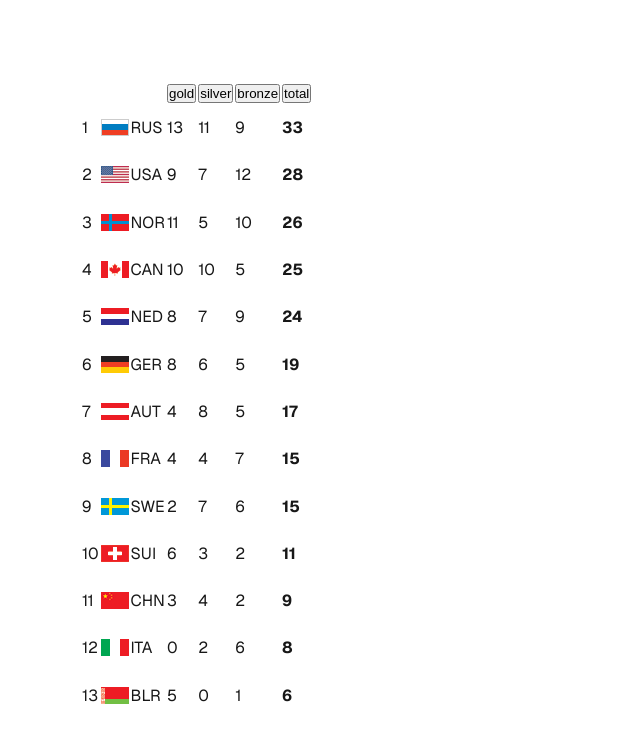
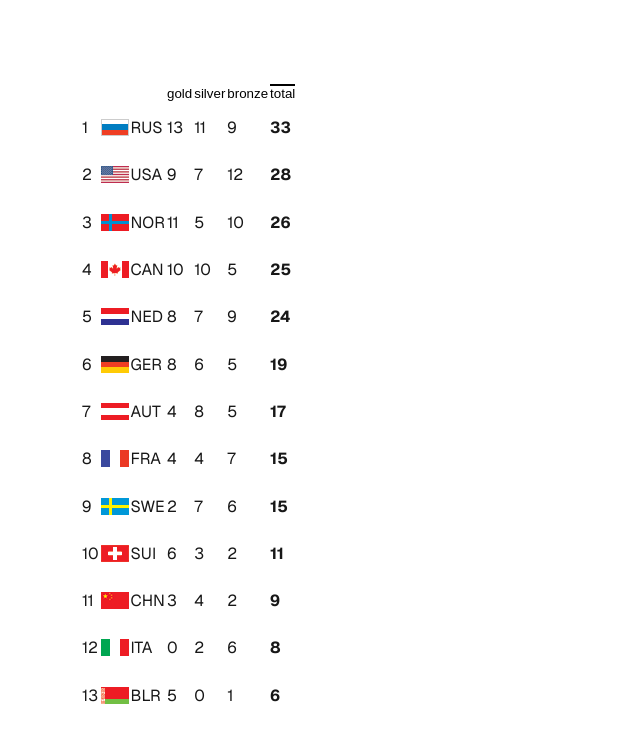
Before and after one commit to kcheverie/medal-count, a Next.js app: page / in a window 1280 px wide. Shown: the top 742 px of the page, without its empty margins (0-640 px from the left). Built offline with nearby package versions, Linux system fonts and the light colour scheme.

Commit message:
use custom table component

```diff
--- a/src/app/components/Button.tsx
+++ b/src/app/components/Button.tsx
@@ -1,13 +1,15 @@
 import React from "react";
+import styles from "../page.module.css"
 
 type Props = {
   type: string,
+  sortType: string,
   handleClick: Function
 }
 
-const Button = ({type, handleClick} : Props) => {
+const Button = ({type, handleClick, sortType} : Props) => {
   return (
-    <button onClick={() => handleClick(type)}>{type}</button>
+    <button className={`${styles.button} ${type === sortType ? styles.active : ''}`} onClick={() => handleClick(type)}>{type}</button>
   )
 }
 
--- a/src/app/components/Table.tsx
+++ b/src/app/components/Table.tsx
@@ -1,10 +1,64 @@
 import React from "react";
+import styles from "../page.module.css"
+import { useState } from 'react';
 
-export default function Table({head, body}) {
+type Props = {
+  children: React.ReactNode
+}
 
+const TableHead = ({ children }) => {
   return (
-    <table>
+    <thead>
+      <tr>
+        {React.Children.map(children, (child) => {
+          return <td>{child}</td>
+        })}
+      </tr>
+    </thead>
+  )
+};
 
-    </table>
+const TableBody = ({ children }) => {
+  return (
+    <tbody>
+      {React.Children.map(children, (child, index) => {
+        return (
+          <tr key={index}>
+            {child.props.children.map((child: any, i) => {
+              return <td key={i}>{child}</td>
+            })}
+          </tr>
+        )
+      })}
+    </tbody>
+  )
+}
+
+const  Table = ({children}: Props) => {
+
+
+  const childArray = React.Children.toArray(children);
+
+  const tableHead = childArray.find(
+    (child: any) => child.type === TableHead
   );
+
+  const tableBody = childArray.find(
+    (child: any) => child.type === TableBody
+  );
+    return (
+      <table className={styles.page}>
+        {tableHead}
+        {tableBody}
+      </table>
+    );
 }
+
+
+
+module.exports = {
+  Table: Table,
+  TableHead: TableHead,
+  TableBody: TableBody,
+
+}
--- a/src/app/page.module.css
+++ b/src/app/page.module.css
@@ -15,6 +15,14 @@
 }
 
 
+.button {
+  background-color: transparent;
+  border: none;
+}
+
+.active {
+  border-top: 2px solid black;
+}
 
 @media (prefers-color-scheme: dark) {
   .page {
--- a/src/app/page.tsx
+++ b/src/app/page.tsx
@@ -1,7 +1,6 @@
 'use client'
 import Image from 'next/image';
-import styles from "./page.module.css";
-import Table from "./components/Table"
+import { Table, TableHead, TableBody } from "./components/Table"
 import Button from './components/Button'
 import { useState, useCallback } from 'react';
 import { useSearchParams, useRouter, usePathname} from 'next/navigation'
@@ -97,7 +96,6 @@ interface Medal {
 }
 
 function sortMedals(a: object, b:object, sortType: string) {
-  console.log(sortType)
   let tie = (b as Medal).total === (a as Medal).total
   switch(sortType) {
     case "total":
@@ -131,8 +129,7 @@ function sortMedals(a: object, b:object, sortType: string) {
   }
 }
 
-
-const getPosition = (code) => {
+const getPosition = (code: string) => {
   switch(code) {
     case "AUT":
         return 0;
@@ -172,7 +169,6 @@ const getPosition = (code) => {
     case "USA":
       return -204;
   }
-
 }
 
 export default function Home() {
@@ -195,55 +191,45 @@ export default function Home() {
   }).sort((a, b) => b.total-a.total))
 
   const handleClick = (type: string) => {
-    setSortType(type)
     setMedals([...medals.sort((a, b) => sortMedals(a, b, type))])
     router.push(pathname + '?' + createQueryString('sort', type))
+    setSortType(type)
   }
 
   return (
-    <table className={styles.page}>
-      <thead>
-        <tr>
-          <td></td>
-          <td></td>
-          <td></td>
 
-          <td>
-            <Button handleClick={handleClick} type="gold"/>
-          </td>
-          <td>
-            <Button handleClick={handleClick} type="silver"/>
-          </td>
-          <td>
-            <Button handleClick={handleClick} type="bronze"/>
-          </td>
-          <td>
-            <Button handleClick={handleClick} type="total"/>
-          </td>
-        </tr>
-      </thead>
-      <tbody>
-          {medals.map((medal, index) => {
+    <Table>
+      <TableHead>
+          <></>
+          <></>
+          <></>
+          <Button handleClick={handleClick} sortType={sortType} type="gold"/>
+          <Button handleClick={handleClick} sortType={sortType} type="silver"/>
+          <Button handleClick={handleClick} sortType={sortType} type="bronze"/>
+          <Button handleClick={handleClick} sortType={sortType} type="total"/>
+      </TableHead>
+      <TableBody>
+        {medals.map((medal, index) => {
             return (
-              <tr key={medal.code}>
-                <td>{index + 1}</td>
-                <td>
+              <>
+                <div>{index + 1}</div>
+                <div>
                   <div style={{
                     backgroundPosition: `28px ${getPosition(medal.code)}px`,
                     backgroundImage: `url(${bg.src})`,
                     width: '28px',
                     height: '17px',
                   }}/>
-                </td>
-                <td>{medal.code}</td>
-                <td>{medal.gold}</td>
-                <td>{medal.silver}</td>
-                <td>{medal.bronze}</td>
-                <td><strong>{(medal as Medal).total}</strong></td>
-              </tr>
+                </div>
+                <div>{medal.code}</div>
+                <div>{medal.gold}</div>
+                <div>{medal.silver}</div>
+                <div>{medal.bronze}</div>
+                <div><strong>{(medal as Medal).total}</strong></div>
+              </>
             )
           })}
-          </tbody>
-    </table>
+      </TableBody>
+    </Table>
   );
 }
```
